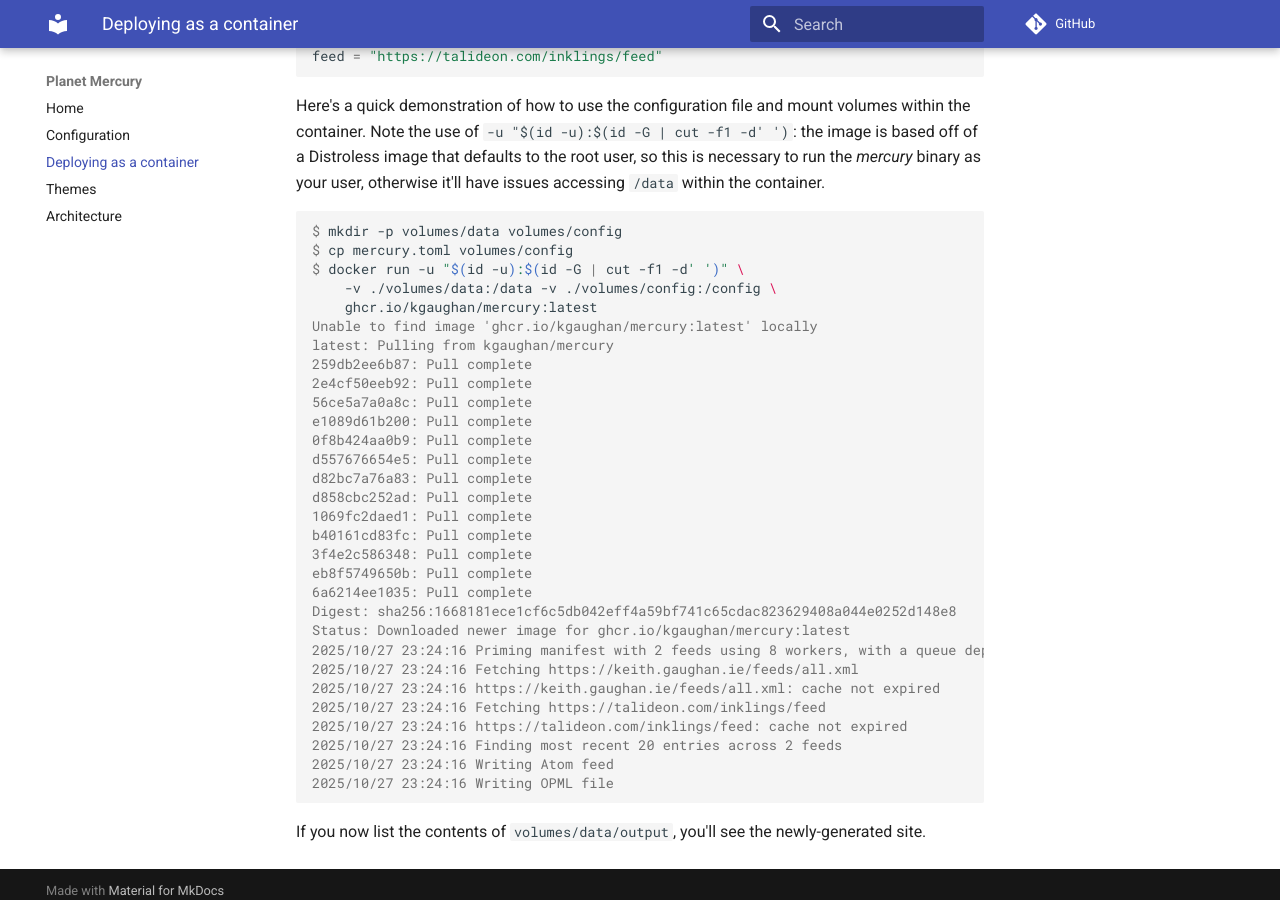
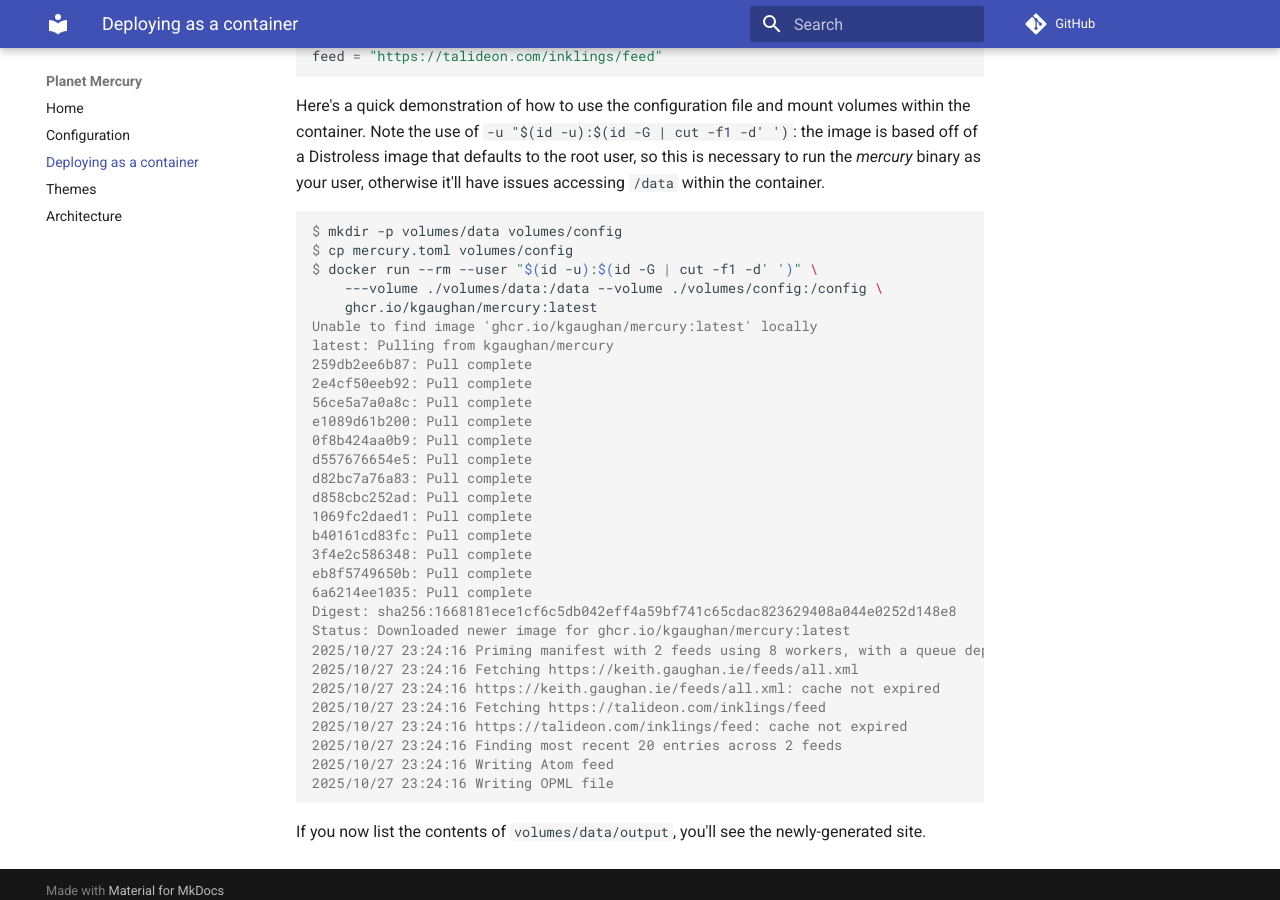
Before and after one commit to kgaughan/mercury, an MkDocs documentation site: the page built from docs/container.md, in a window 1280 px wide and 900 px high, scrolled down 575 px. Built offline with MkDocs 1.6.1 and Material for MkDocs 9.7.7, drawn with Linux system fonts in a browser that asks for light colours; comment, search, counter and statistics services are not loaded.

Commit message:
Documentation and Dockerfile cleanup
Adding `--rm` means stray containers won't be left around when trying it
out, long flags should make it a bit clearer what's going on, and
consolidating all the annotations will (I hope) reduce the number of
layers.

````diff
--- a/docs/container.md
+++ b/docs/container.md
@@ -33,8 +33,8 @@
 ```console
 $ mkdir -p volumes/data volumes/config
 $ cp mercury.toml volumes/config
-$ docker run -u "$(id -u):$(id -G | cut -f1 -d' ')" \
-    -v ./volumes/data:/data -v ./volumes/config:/config \
+$ docker run --rm --user "$(id -u):$(id -G | cut -f1 -d' ')" \
+    ---volume ./volumes/data:/data --volume ./volumes/config:/config \
     ghcr.io/kgaughan/mercury:latest
 Unable to find image 'ghcr.io/kgaughan/mercury:latest' locally
 latest: Pulling from kgaughan/mercury
````
Also changed, not shown: 1 other file.
